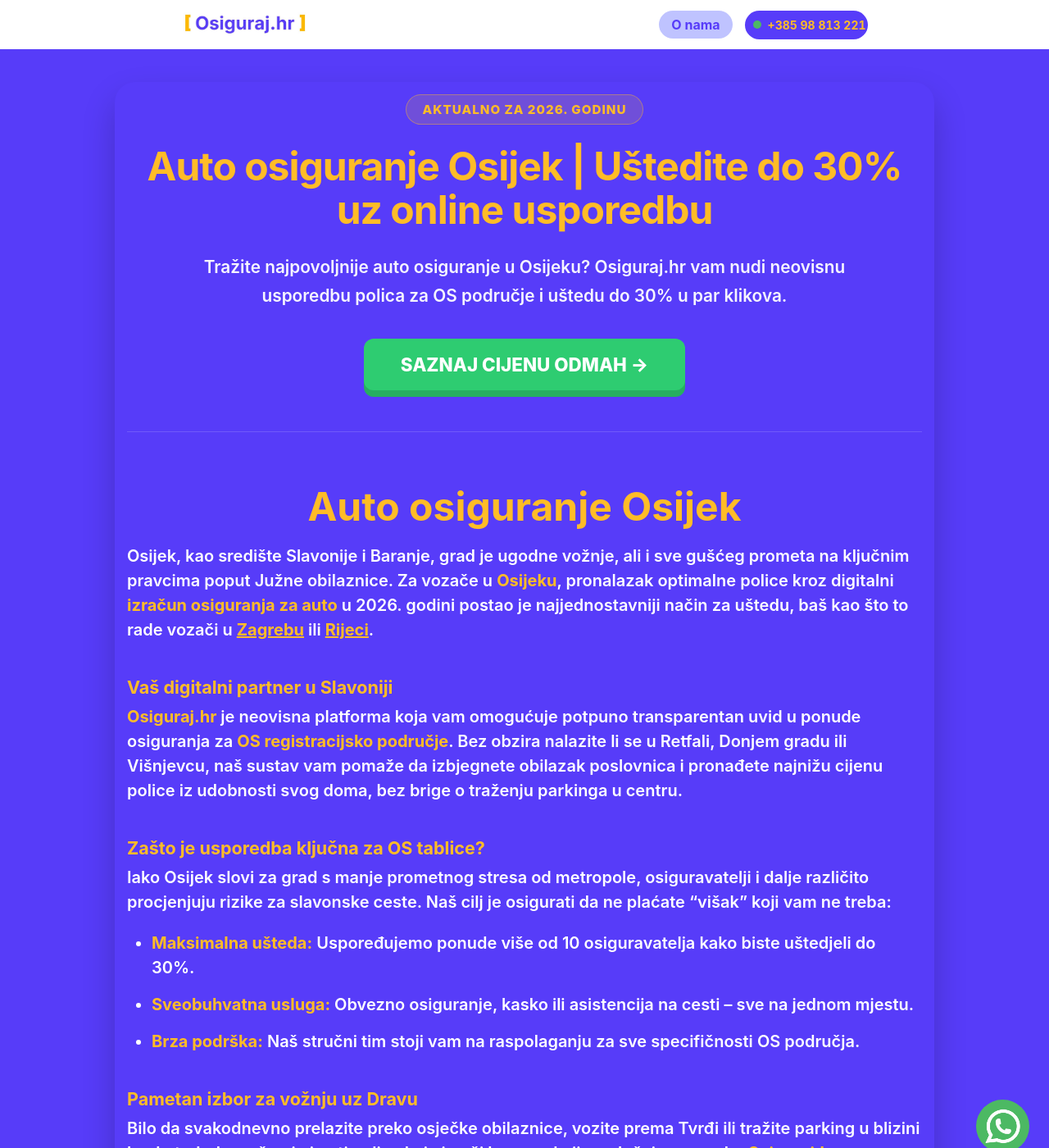
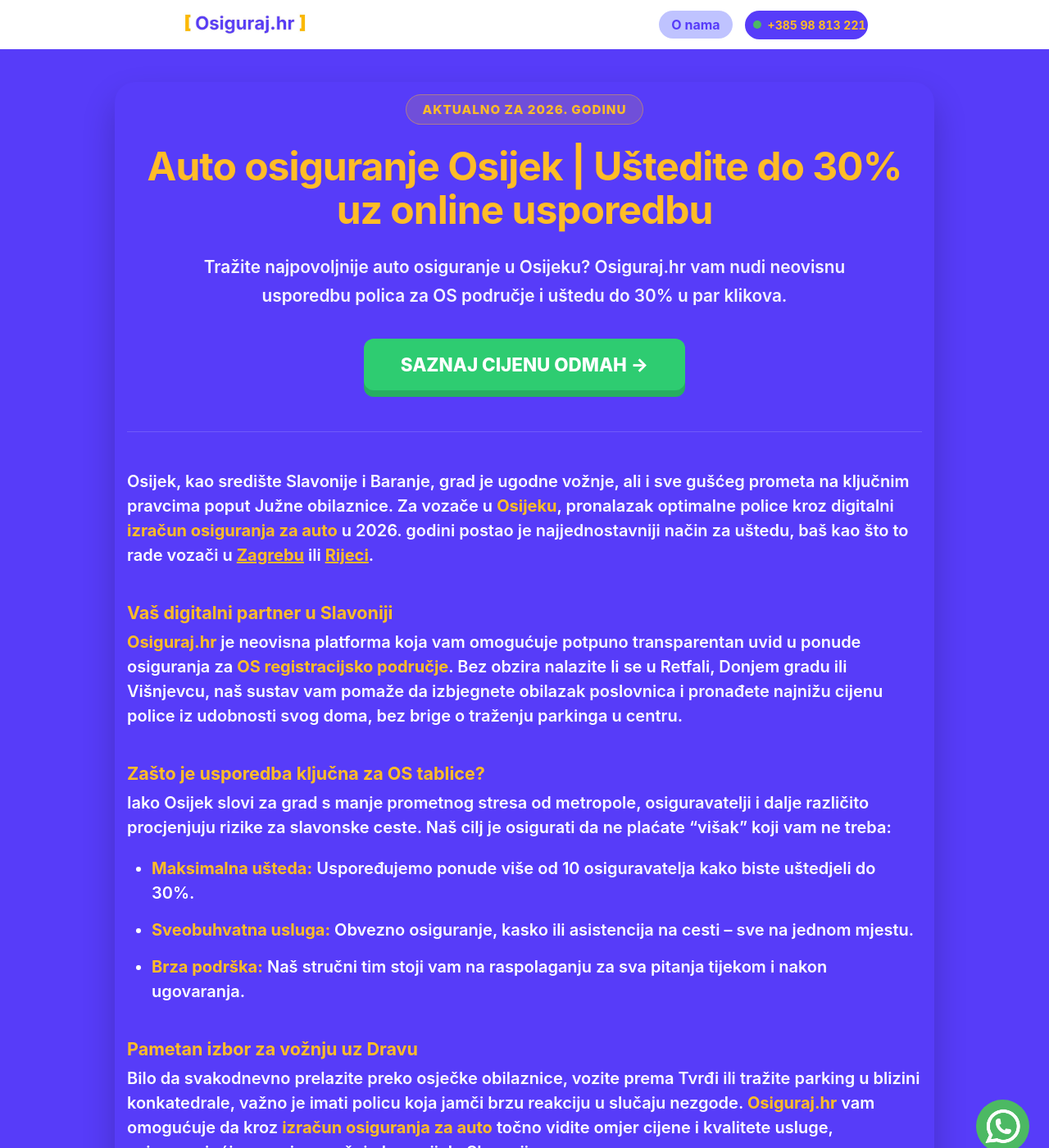
Before and after one commit to Filip-Gale/OsigurajHR, a Jekyll site: the page built from auto-osiguranje/osijek.md, in a window 1280 px wide and 1400 px high. Shown: the whole window at 82% size. Built offline with Jekyll 4.4.1, drawn with Linux system fonts in a browser that asks for light colours.

Commit message:
Update osijek.md

```diff
--- a/auto-osiguranje/osijek.md
+++ b/auto-osiguranje/osijek.md
@@ -5,8 +5,6 @@
 permalink: /auto-osiguranje/osijek/
 description: "Tražite najpovoljnije auto osiguranje u Osijeku? Osiguraj.hr vam nudi neovisnu usporedbu polica za OS područje i uštedu do 30% u par klikova."
 ---
-
-# Auto osiguranje Osijek
 
 Osijek, kao središte Slavonije i Baranje, grad je ugodne vožnje, ali i sve gušćeg prometa na ključnim pravcima poput Južne obilaznice. Za vozače u **Osijeku**, pronalazak optimalne police kroz digitalni **izračun osiguranja za auto** u 2026. godini postao je najjednostavniji način za uštedu, baš kao što to rade vozači u [Zagrebu]({{ '/auto-osiguranje/zagreb/' | relative_url }}) ili [Rijeci]({{ '/auto-osiguranje/rijeka/' | relative_url }}).
 
@@ -20,7 +18,7 @@
 
 * **Maksimalna ušteda:** Uspoređujemo ponude više od 10 osiguravatelja kako biste uštedjeli do 30%.
 * **Sveobuhvatna usluga:** Obvezno osiguranje, kasko ili asistencija na cesti – sve na jednom mjestu.
-* **Brza podrška:** Naš stručni tim stoji vam na raspolaganju za sve specifičnosti OS područja.
+* **Brza podrška:** Naš stručni tim stoji vam na raspolaganju za sva pitanja tijekom i nakon ugovaranja.
 
 ### Pametan izbor za vožnju uz Dravu
 
```
